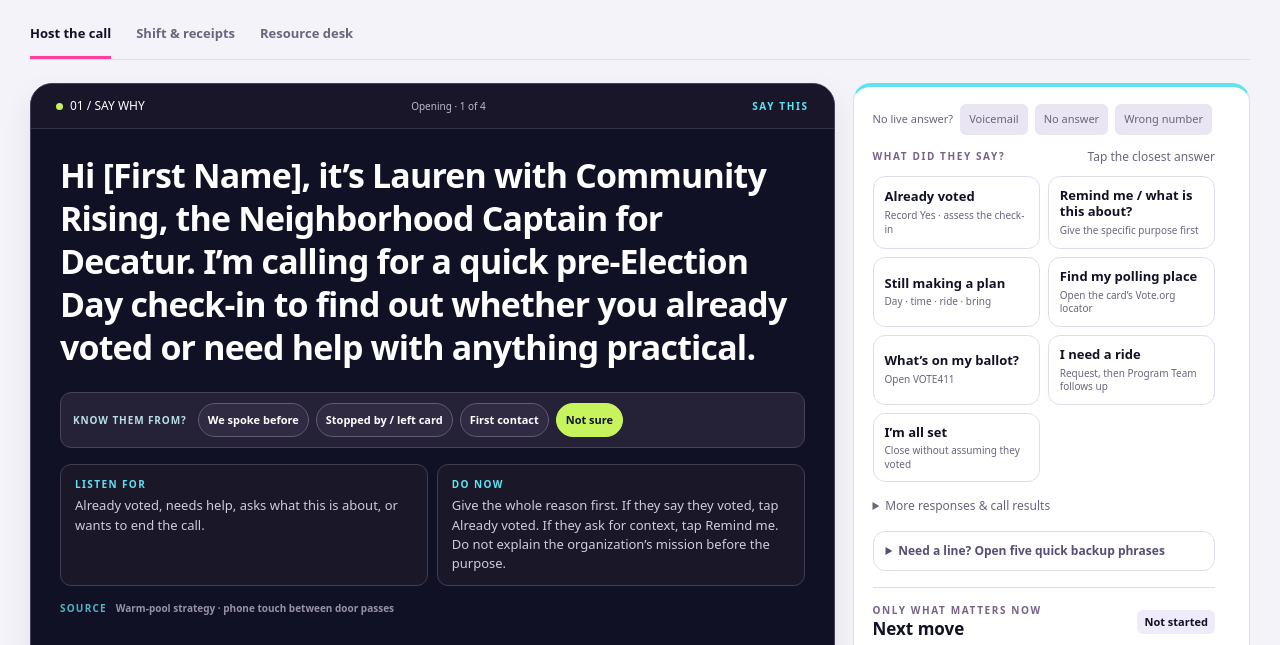
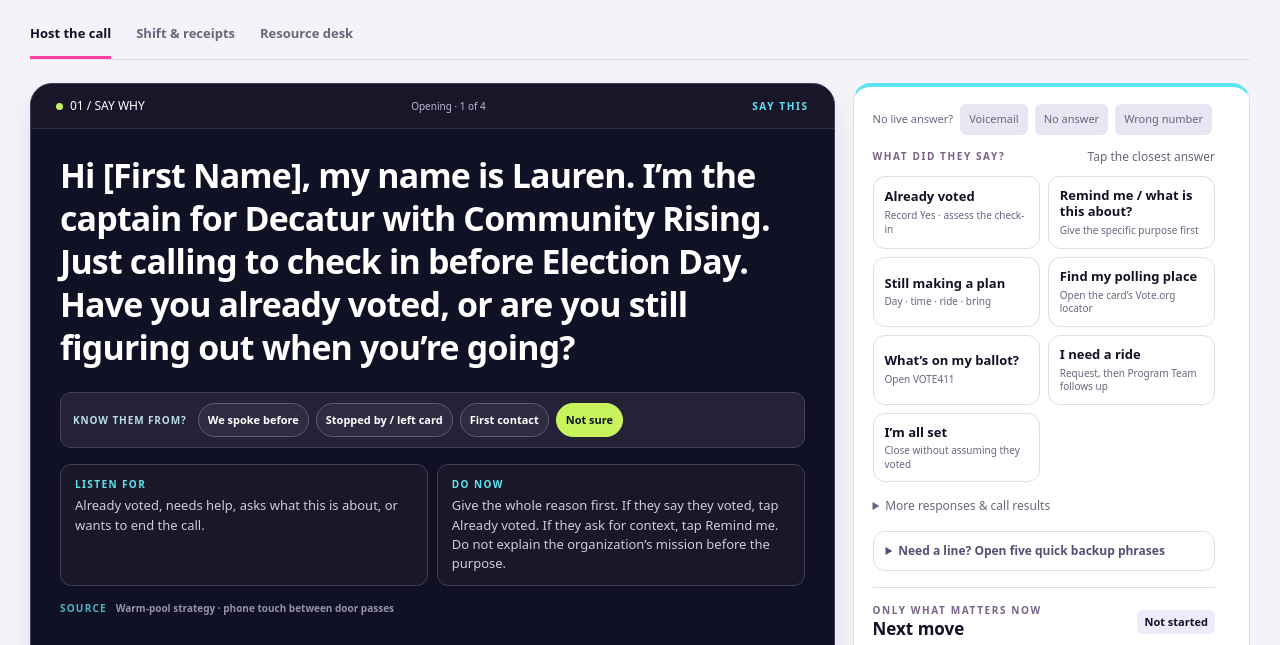
Before and after one commit to laurenbush305/scrambled-up-practice, a plain HTML site: page gotv-cockpit/index.html in a window 1280 px wide. Shown: the part 88-733 px from the top of the page. Drawn offline with Linux system fonts and the light colour scheme.

Commit message:
Make Captain Decatur live call copy sound more natural and conversational

```diff
--- a/gotv-cockpit/index.html
+++ b/gotv-cockpit/index.html
@@ -238,10 +238,10 @@ let C=Object.assign(blank(),read(KEYS.draft,true)||{}),activeRoom='host';
 C.history=Array.isArray(C.history)?C.history:[];
 C.resumeStack=Array.isArray(C.resumeStack)?C.resumeStack:[];
 const TOUCH_OPENINGS={
-spoke:'Hi [First Name], it’s Lauren with Community Rising, the Neighborhood Captain for Decatur. We spoke briefly before when I was reaching out in the neighborhood. I’m calling today for a quick pre-Election Day check-in: have you already voted, or is there anything you still need help with?',
-stopped:'Hi [First Name], it’s Lauren with Community Rising, the Neighborhood Captain for Decatur. I stopped by your home before and may have left one of our voting cards. I’m following up before Election Day: have you already voted, or is there anything you still need help with?',
-new:'Hi [First Name], it’s Lauren, the Community Rising Neighborhood Captain for Decatur. I’m calling for a quick pre-Election Day check-in to find out whether you already voted or need help with anything practical, like your polling place, ballot information, a voting plan, or transportation.',
-'':'Hi [First Name], it’s Lauren with Community Rising, the Neighborhood Captain for Decatur. I’m calling for a quick pre-Election Day check-in to find out whether you already voted or need help with anything practical.'
+spoke:'Hi [First Name], it’s Lauren, the captain for Decatur with Community Rising. We spoke a little while back. I just wanted to check in before Election Day. Have you already voted, or are you still figuring that part out?',
+stopped:'Hi [First Name], my name is Lauren. I’m the captain for Decatur with Community Rising. I was out in the neighborhood before and may have left one of our cards. I just wanted to check in before Election Day. Have you already voted?',
+new:'Hi [First Name], my name is Lauren. I’m the captain for Decatur with Community Rising. I’m not gonna take up too much of your time. I’m just checking in before Election Day to see if you’ve already voted, or if there’s anything you’re still trying to figure out.',
+'':'Hi [First Name], my name is Lauren. I’m the captain for Decatur with Community Rising. Just calling to check in before Election Day. Have you already voted, or are you still figuring out when you’re going?'
 };
 const VOICEMAILS={
 spoke:'Hi [First Name], this is Lauren with Community Rising. We spoke before, and I’m following up before Election Day. I can help with your polling place, ballot information, a voting plan, or a ride request. You can call or text me back at this number. I’ll also be back in the neighborhood, so if we miss each other by phone, you may see me at your door. Take care.',
@@ -258,8 +258,8 @@ const OPEN=[
 const LINKS={location:[['Vote.org polling-place locator ↗','https://www.vote.org/polling-place-locator/'],['DeKalb locations & hours ↗','https://dekalbcountyga.gov/departments/voter-registration-and-elections'],['Georgia MVP ↗','https://mvp.sos.ga.gov/s/']],ballot:[['Georgia MVP ↗','https://mvp.sos.ga.gov/s/'],['VOTE411 ↗','https://www.vote411.org/']]};
 const SOURCE_NOTES={opening:'Warm-pool strategy · phone touch between door passes',voted:'GOTV training · already-voted eCanvasser field',allset:'Respectful close · voting status remains unconfirmed',location:'Voter card QR · Vote.org polling-place locator',ballot:'Voter card step 2 · VOTE411',ride:'GOTV training · ride-request procedure',callback:'Call scheduling · capture only what they request',notyet:'Voter card · offer practical help',plan:'Official voter-card planning questions',busy:'Respect their time · no pressure',who:'Nonpartisan training guidance',why:'Live-call evidence · specific purpose before program description',doubt:'Listen without debating',notinterested:'Respectful close · no invented answers',stop:'Existing STOP CONTACT rule',voicemail:'Voter card help lanes · phone adaptation',noanswer:'Interaction logging rule',wrong:'Interaction logging rule',disconnected:'Interaction logging rule',close:'eCanvasser checkout'};
 const ROUTES={
-voted:{label:'Already voted',terminal:true,steps:[{title:'ALREADY VOTED',cue:'Close the loop',say:'Okay, you’re all set. I’ll update my notes so I don’t keep checking in about voting. Thanks for letting me know, and take care.',listen:'Anything else they volunteer before you let them go.',do:'Set both voted fields to Yes. An already-voted answer does not set contact quality: document the actual check-in or ask and classify it manually under the official QC guide. Skip further GOTV follow-up for this election.',next:'Review QUALITY / POSITIVE →'}]},
-allset:{label:'All set',terminal:true,steps:[{title:'ALL SET',cue:'Leave the door open',say:'Okay. I mainly wanted to make sure you knew the help was available. Thanks for taking a minute with me. Take care.',listen:'Nothing else unless they add a question.',do:'“All set” does not establish whether they voted. Leave unasked fields as Not discussed.',next:'Go to checkout →'}]},
+voted:{label:'Already voted',terminal:true,steps:[{title:'ALREADY VOTED',cue:'Close the loop',say:'Oh, okay, perfect. Thanks for letting me know. I’ll make a note so we’re not bothering you about voting again. Have a good one.',listen:'Anything else they volunteer before you let them go.',do:'Set both voted fields to Yes. An already-voted answer does not set contact quality: document the actual check-in or ask and classify it manually under the official QC guide. Skip further GOTV follow-up for this election.',next:'Review QUALITY / POSITIVE →'}]},
+allset:{label:'All set',terminal:true,steps:[{title:'ALL SET',cue:'Leave the door open',say:'Okay, perfect. I just wanted to check in. Have a good one.',listen:'Nothing else unless they add a question.',do:'“All set” does not establish whether they voted. Leave unasked fields as Not discussed.',next:'Go to checkout →'}]},
 location:{label:'Location & hours',steps:[{title:'LOCATION · 1',cue:'Take care of the lookup',say:'Absolutely. I can help you find that right now. Are you looking for early voting or your Election Day polling place?',listen:'Early voting or Election Day.',do:'The card’s QR code opens Vote.org’s polling-place locator. Use the county link for current early-voting locations and hours.',links:'location',next:'Open the right lookup →'},{title:'LOCATION · 2',cue:'Verify before sharing',say:'Okay, give me one second. I’m pulling up the right location and hours now.',listen:'Their location preference or any schedule issue.',do:'Read the specific site and hours from the lookup. Do not rely on memory.',links:'location',next:'After I share it →'},{title:'LOCATION · 3',cue:'Make it easy to keep',say:'I found it. Would you like me to text you the link so you do not have to search for it again? I’ll also make a note that this is what we worked on, so if I catch you when I’m back in the neighborhood, I can follow up instead of starting over.',listen:'Yes, no, or another practical question.',do:'Record only what you actually shared. This alone is not a voting plan.'}]},
 ballot:{label:'Ballot information',steps:[{title:'BALLOT · 1',cue:'Stay neutral',say:'I can text you a nonpartisan lookup that shows exactly what’s on your ballot. You can look through it on your own time.',listen:'Whether they want the link.',do:'Use Georgia MVP or VOTE411. Do not recommend a candidate or position.',links:'ballot',next:'Offer the link →'},{title:'BALLOT · 2',cue:'Offer, then pause',say:'Would you like me to text that link to you while we’re still on the phone? I’ll note that I sent it so I can follow up from here instead of asking you the same questions again.',listen:'Yes, no, or another question.',do:'Send only the resource they request, then return to the conversation.',links:'ballot'}]},
 ride:{label:'Ride request',steps:[{title:'RIDE · 1 OF 4',cue:'Ask for timing',say:'Yes, I can help get that request started. What day or time are you thinking?',listen:'A day or time — or that they have not decided.',do:'Write exactly what they say in the ride note. “Timing not decided” is okay.',next:'I captured it →'},{title:'RIDE · 2 OF 4',cue:'Confirm the number',say:'Is this still the best number for our team to reach you?',listen:'Yes, or the correct number.',do:'Confirm the best phone in eCanvasser, then check it on the task card.',next:'Number confirmed →'},{title:'RIDE · 3 OF 4',cue:'Set the expectation',say:'Okay. Someone from our Program Team will follow up with you to work out the details. I’m making sure they have the right number and timing from me.',listen:'Any timing or accessibility detail they add.',do:'This is a request, not a reservation. Do not promise an exact pickup.',next:'Expectation explained →'},{title:'RIDE · 4 OF 4',cue:'Read it back',say:'So I have a ride request for [repeat the timing], and this is the best number for the team to use. Is that right?',listen:'A confirmation or correction.',do:'Correct the note if needed. Set Needs a Ride and save the note in eCanvasser.'}]},
@@ -270,11 +270,11 @@ busy:{label:'No time',steps:[{title:'NO TIME',cue:'Protect their time',say:'Of c
 who:{label:'Candidate question',steps:[{title:'CANDIDATE QUESTION · 1',cue:'Neutral boundary',say:'I can help you find nonpartisan information about the races and candidates, and you can decide what fits your views.',listen:'Whether they want the lookup.',do:'Do not recommend a candidate, party or ballot position.',links:'ballot',next:'Offer the lookup →'},{title:'CANDIDATE QUESTION · 2',cue:'Give the tool, not an opinion',say:'Would you like me to text you the ballot lookup?',listen:'Yes, no, or a practical question.',do:'Use Georgia MVP or VOTE411, then return to the conversation.',links:'ballot'}]},
 why:{label:'Remind me / what is this about?',steps:[{title:'GIVE THE POINT FIRST',cue:'Answer the question they asked',say:'Absolutely. I’m Lauren, the Community Rising Neighborhood Captain for Decatur. I’m calling for a quick pre-Election Day check-in to find out whether you already voted or need help with anything practical, like your polling place, ballot information, a voting plan, or transportation.',listen:'Already voted, one practical need, or that they want to end the call.',do:'Stop here and let them answer. Do not add the full Community Rising mission unless they specifically ask about the organization.',next:'Back to their answer →'}]},
 doubt:{label:'They feel doubtful',steps:[{title:'HEAR THEM',cue:'Do not debate',say:'I hear you. I’m not going to give you a speech. If there’s one practical thing that would make voting easier, I can help with that.',listen:'A practical request or that they want to stop.',do:'Listen. Do not try to change their views.'}]},
-notinterested:{label:'Not interested',terminal:true,steps:[{title:'NOT INTERESTED',cue:'Respect the answer',say:'No problem. Thanks for taking a minute with me. Take care.',listen:'Nothing else.',do:'Record Not Interested. Leave unasked voting questions as Not discussed.',next:'Go to checkout →'}]},
-stop:{label:'Stop contact',terminal:true,steps:[{title:'STOP CONTACT',cue:'Confirm and end',say:'Understood. I’ll mark that you don’t want further contact. Take care.',listen:'Nothing else.',do:'Apply the official STOP CONTACT action in eCanvasser.',next:'Go to checkout →'}]},
+notinterested:{label:'Not interested',terminal:true,steps:[{title:'NOT INTERESTED',cue:'Respect the answer',say:'Oh, no problem. Thanks anyway. Have a good one.',listen:'Nothing else.',do:'Record Not Interested. Leave unasked voting questions as Not discussed.',next:'Go to checkout →'}]},
+stop:{label:'Stop contact',terminal:true,steps:[{title:'STOP CONTACT',cue:'Confirm and end',say:'Okay, I understand. I’ll mark down that you don’t want any more calls. Goodbye.',listen:'Nothing else.',do:'Apply the official STOP CONTACT action in eCanvasser.',next:'Go to checkout →'}]},
 voicemail:{label:'Voicemail',terminal:true,steps:[{title:'VOICEMAIL',cue:'Read the whole message',say:VOICEMAILS[''],listen:'The voicemail system finishes recording.',do:'Use the version matched to your prior contact choice. Read it at your natural pace; it is allowed to sound like a complete thought.',next:'I left the voicemail →'}]},
 noanswer:{label:'No answer',terminal:true,steps:[{title:'NO ANSWER',cue:'Nothing to say',say:'No answer. Move straight to checkout.',listen:'Nothing else.',do:'Keep the result as No Answer. Do not fill voting answers.',next:'Go to checkout →'}]},
-wrong:{label:'Wrong number',terminal:true,steps:[{title:'WRONG NUMBER',cue:'Close politely',say:'Sorry about that. Thanks for letting me know.',listen:'Nothing else.',do:'Mark Wrong Number. Leave the intended person’s voting questions unanswered.',next:'Go to checkout →'}]},
+wrong:{label:'Wrong number',terminal:true,steps:[{title:'WRONG NUMBER',cue:'Close politely',say:'Oh, sorry about that. Thank you!',listen:'Nothing else.',do:'Mark Wrong Number. Leave the intended person’s voting questions unanswered.',next:'Go to checkout →'}]},
 disconnected:{label:'Disconnected',terminal:true,steps:[{title:'DISCONNECTED',cue:'No script needed',say:'The line is broken or disconnected. Move to checkout.',listen:'Nothing else.',do:'Use Line broken/disconnected. Do not fill voting answers.',next:'Go to checkout →'}]},
 close:{label:'Checkout',terminal:true,steps:[{title:'CHECKOUT',cue:'Conversation over',say:'You are done talking. Save only what actually happened.',listen:'Nothing — the call is over.',do:'Review the surfaced fields, copy the note, save in eCanvasser, then finish.'}]}
 };
```
